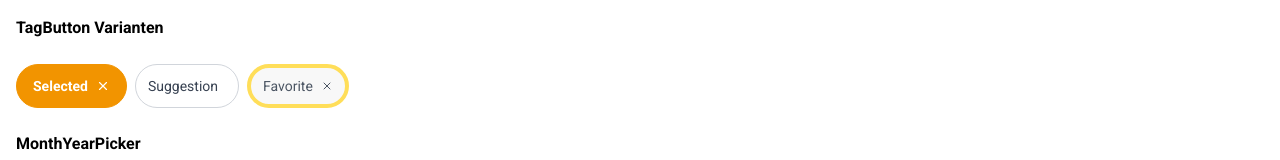
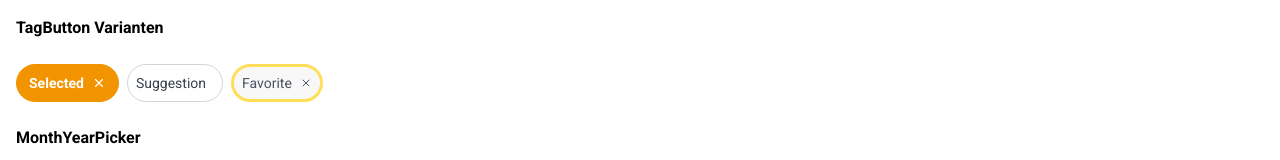
Before and after one commit to Flowzym/Better_Letter, a React (Vite) app: page /style-test in a window 1280 px wide. Shown: the top 160 px of the page. Built offline with nearby package versions, Linux system fonts and the light colour scheme; no server answers.

Commit message:
Fix Button Sizes with Inline Styles

```diff
--- a/src/components/TagButton.tsx
+++ b/src/components/TagButton.tsx
@@ -100,17 +100,17 @@ export default function TagButton({
 
   if (variant === TagContext.Selected) {
     // Ausgewählter Button: Orange, größer, fett
-    variantClasses = "bg-[#F29400] text-white border-[#F29400] px-4 py-2";
+    variantClasses = "bg-[#F29400] text-white border-[#F29400]";
     textClasses = "text-sm font-bold";
     containerClasses = "flex items-center justify-between w-full";
-    starSize = 20;
+    starSize = 22;
     xSize = "w-3.5 h-3.5";
     starStroke = isFavorite ? "#FDE047" : "#FFFFFF";
     starFill = isFavorite ? "#FDE047" : "none";
     starStrokeWidth = isFavorite ? 1 : 1;
   } else if (variant === TagContext.Favorite) {
     // Favoriten-Button: Grau mit dicker gelber Umrandung
-    variantClasses = "bg-[#f8f8f8] text-gray-600 px-3 py-1.5";
+    variantClasses = "bg-[#f8f8f8] text-gray-600";
     textClasses = "text-sm font-normal";
     containerClasses = "flex items-center justify-between w-full";
     starSize = 18; // Größerer Stern für Favoriten
@@ -120,7 +120,7 @@ export default function TagButton({
     starStrokeWidth = isFavorite ? 1 : 1;
   } else {
     // Suggestion/Standard Button
-    variantClasses = "bg-white text-gray-700 border-gray-300 px-3 py-1.5";
+    variantClasses = "bg-white text-gray-700 border-gray-300";
     textClasses = "text-sm font-normal";
     containerClasses = "flex items-center justify-between w-full";
     starSize = 16;
@@ -130,11 +130,26 @@ export default function TagButton({
     starStrokeWidth = isFavorite ? 1 : 1;
   }
 
+  // Inline-Styles für garantierte Anwendung
+  let buttonStyle: React.CSSProperties = {};
+  if (variant === TagContext.Selected) {
+    buttonStyle = { padding: '0.25rem 0.75rem' };
+  } else if (variant === TagContext.Favorite) {
+    buttonStyle = {
+      padding: '0.25rem 0.5rem',
+      borderWidth: '3px',
+      borderColor: '#ffde59'
+    };
+  } else {
+    buttonStyle = { padding: '0.25rem 0.5rem' };
+  }
+
   return (
     <button
       type="button"
       onClick={onClick}
-      className={`${baseClasses} ${variantClasses} ${variant === TagContext.Favorite ? 'border-[#ffde59] border-4' : ''}`}
+      className={`${baseClasses} ${variantClasses}`}
+      style={buttonStyle}
     >
       <div className={containerClasses}>
         {/* Text-Bereich */}
```
